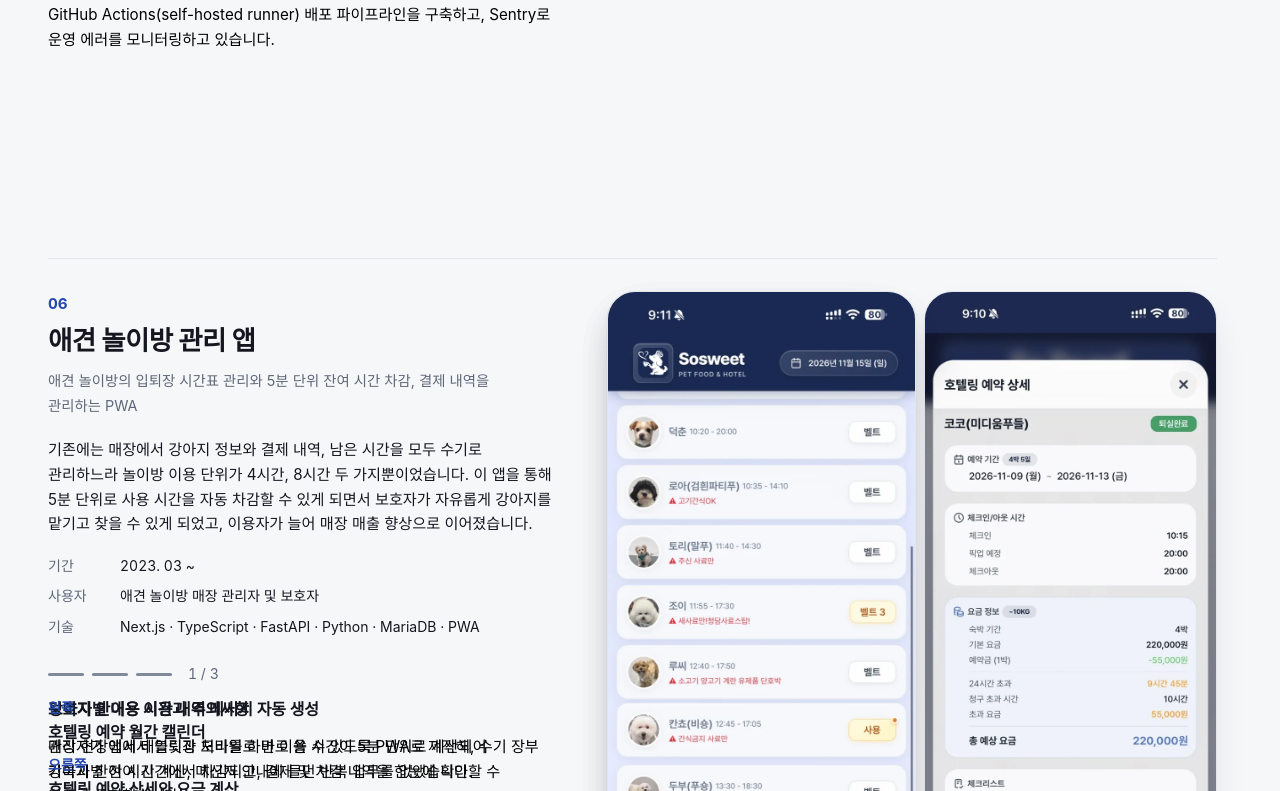
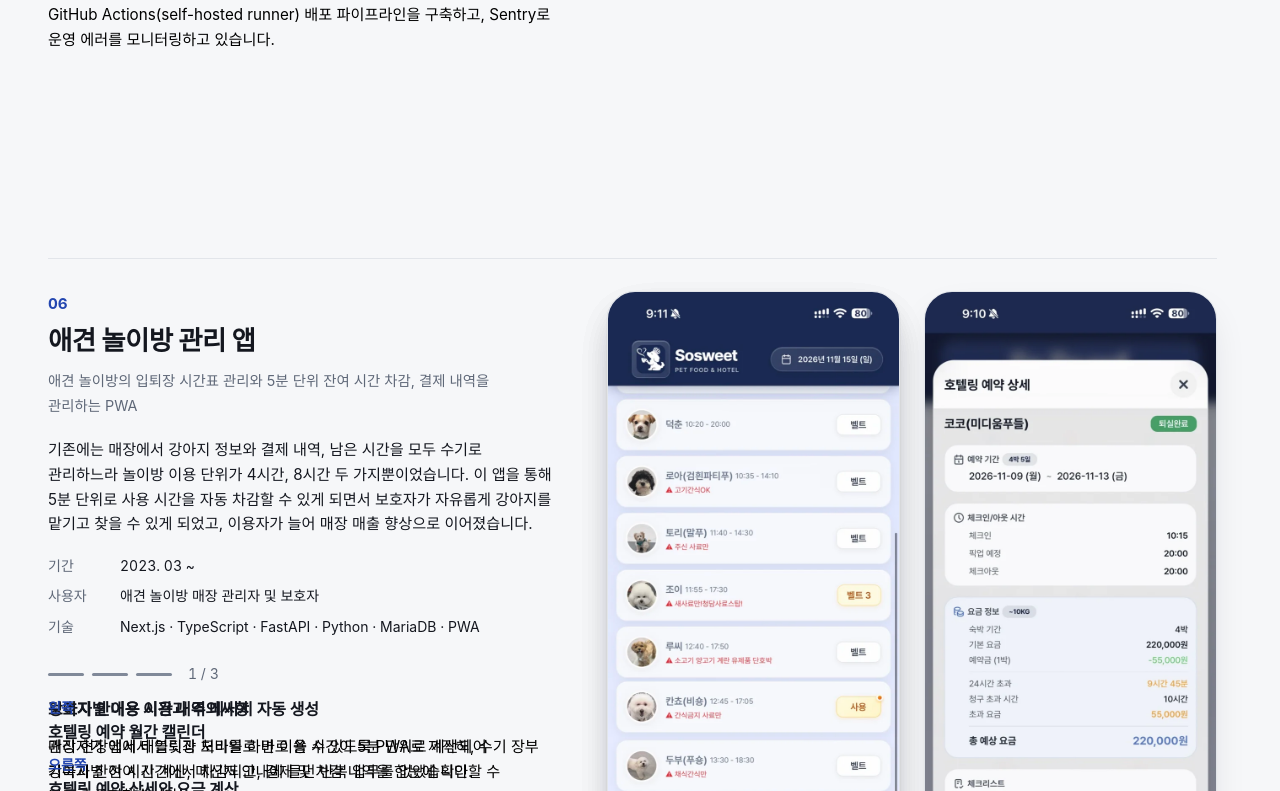
Before and after one commit to Yoonkeee/yoonkeee.github.io, a Next.js app: page /pf in a window 1280 px wide. Shown: the part 8278-9069 px from the top of the page. Built offline with nearby package versions, Linux system fonts and the light colour scheme; a web font is replaced by a local one.

Commit message:
fix: 06 휴대폰 화면을 두 장일 때도 한 장일 때와 같은 높이로 맞춤

```diff
--- a/src/components/ShotGroup.module.css
+++ b/src/components/ShotGroup.module.css
@@ -75,9 +75,9 @@
   object-fit: contain;
 }
 
+/* Narrow screens stack a pair so every capture keeps the size of a single one. */
 .group[data-frame="phone"] {
-  grid-auto-flow: column;
-  grid-auto-columns: minmax(0, min(380px, calc(var(--phone-max, 826px) * 0.46)));
+  grid-template-columns: minmax(0, min(380px, calc(var(--phone-max, 826px) * 0.46)));
   justify-content: center;
   align-items: start;
 }
@@ -105,8 +105,12 @@
   display: none;
 }
 
+/* Wide screens size every capture to the width at which a pair fits side by side. */
 @media (min-width: 1024px) {
   .group[data-frame="phone"] {
+    grid-template-columns: none;
+    grid-auto-flow: column;
+    grid-auto-columns: minmax(0, min(380px, calc(var(--phone-max, 826px) * 0.46), calc((100% - 24px) / 2)));
     justify-content: start;
   }
 }
```
